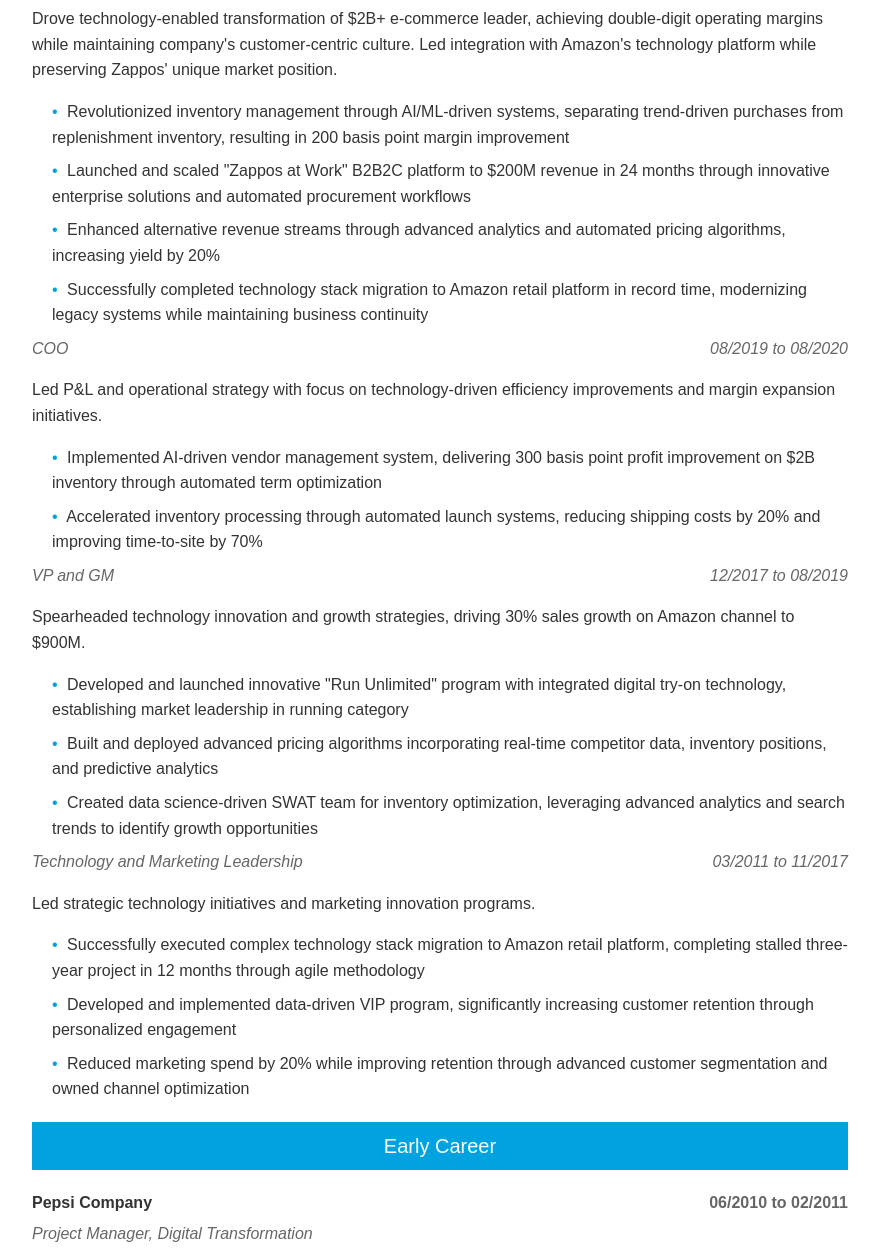
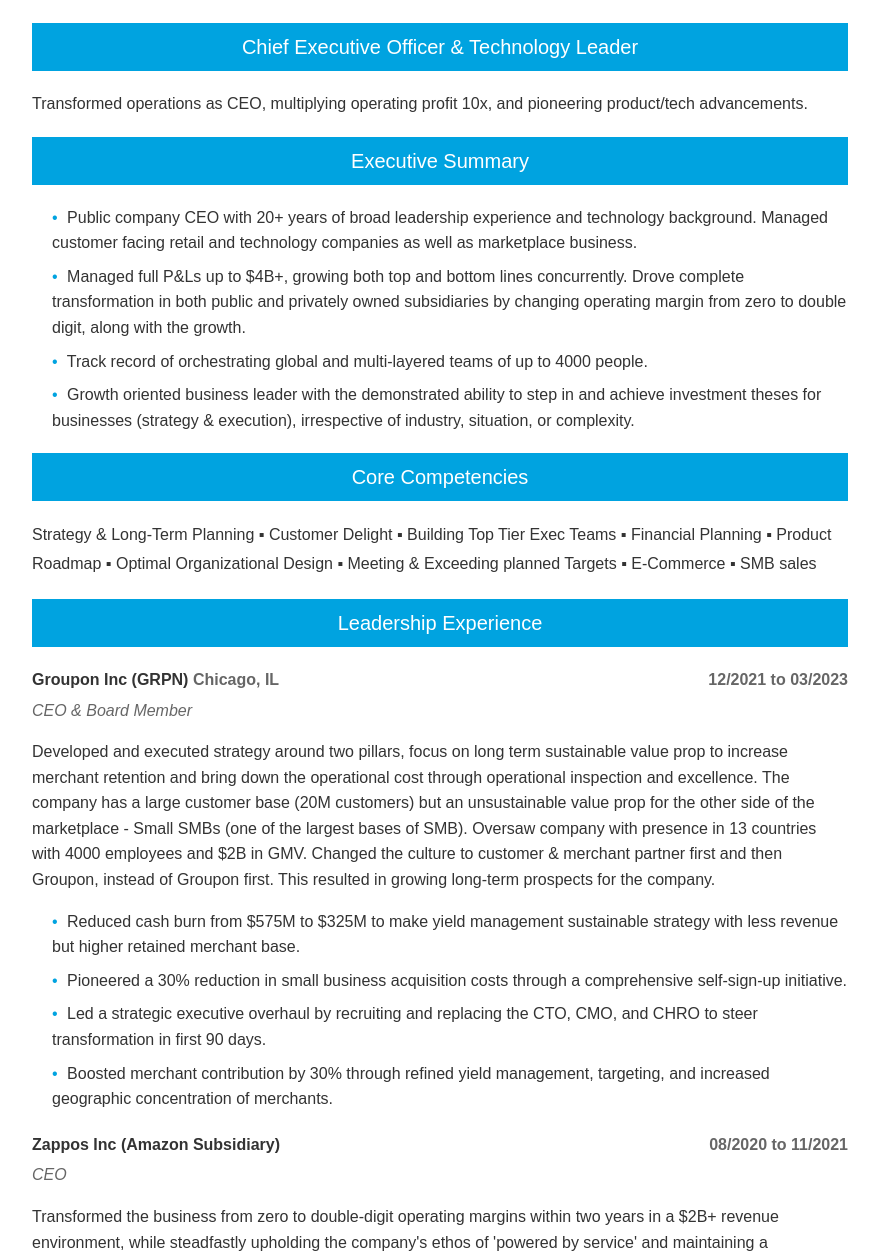
Before and after one commit to KProtoType/professional-resume, a plain HTML site: page index.html in a window 1280 px wide. Shown: the part 114-1373 px from the top of the page, without its empty margins (200-1080 px from the left). Drawn offline with Linux system fonts and the light colour scheme.

Commit message:
Update content to match original document exactly, particularly Groupon section

```diff
--- a/index.html
+++ b/index.html
@@ -1,5 +1,6 @@
 <!DOCTYPE html>
 <html lang="en">
+<!-- Previous head section remains the same -->
 <head>
     <meta charset="UTF-8">
     <meta name="viewport" content="width=device-width, initial-scale=1.0">
@@ -7,8 +8,54 @@
     <link rel="stylesheet" href="css/styles.css">
 </head>
 <body>
-    <!-- Previous sections remain the same -->
+    <!-- Header sections remain the same until Leadership Experience -->
 
+    <div class="header">
+        <div class="name">Kedar Deshpande</div>
+        <div class="contact">Henderson, NV 89012 ▪ 1-775-846-9271 ▪ kvdeshpande@gmail.com</div>
+    </div>
+
+    <div class="title">Chief Executive Officer & Technology Leader</div>
+
+    <div class="section">
+        <p>Transformed operations as CEO, multiplying operating profit 10x, and pioneering product/tech advancements.</p>
+    </div>
+
+    <div class="title">Executive Summary</div>
+
+    <div class="section">
+        <div class="bullet"><span class="bullet-symbol">•</span> Public company CEO with 20+ years of broad leadership experience and technology background. Managed customer facing retail and technology companies as well as marketplace business.</div>
+        <div class="bullet"><span class="bullet-symbol">•</span> Managed full P&Ls up to $4B+, growing both top and bottom lines concurrently. Drove complete transformation in both public and privately owned subsidiaries by changing operating margin from zero to double digit, along with the growth.</div>
+        <div class="bullet"><span class="bullet-symbol">•</span> Track record of orchestrating global and multi-layered teams of up to 4000 people.</div>
+        <div class="bullet"><span class="bullet-symbol">•</span> Growth oriented business leader with the demonstrated ability to step in and achieve investment theses for businesses (strategy & execution), irrespective of industry, situation, or complexity.</div>
+    </div>
+
+    <div class="title">Core Competencies</div>
+
+    <div class="section">
+        <div class="competencies">
+            Strategy & Long-Term Planning ▪ Customer Delight ▪ Building Top Tier Exec Teams ▪ Financial Planning ▪ Product Roadmap ▪ Optimal Organizational Design ▪ Meeting & Exceeding planned Targets ▪ E-Commerce ▪ SMB sales
+        </div>
+    </div>
+
+    <div class="title">Leadership Experience</div>
+
+    <div class="section">
+        <div class="company">
+            Groupon Inc (GRPN) <span class="location">Chicago, IL</span>
+            <span class="date">12/2021 to 03/2023</span>
+        </div>
+        <div class="role">CEO & Board Member</div>
+
+        <p>Developed and executed strategy around two pillars, focus on long term sustainable value prop to increase merchant retention and bring down the operational cost through operational inspection and excellence. The company has a large customer base (20M customers) but an unsustainable value prop for the other side of the marketplace - Small SMBs (one of the largest bases of SMB). Oversaw company with presence in 13 countries with 4000 employees and $2B in GMV. Changed the culture to customer & merchant partner first and then Groupon, instead of Groupon first. This resulted in growing long-term prospects for the company.</p>
+
+        <div class="bullet"><span class="bullet-symbol">•</span> Reduced cash burn from $575M to $325M to make yield management sustainable strategy with less revenue but higher retained merchant base.</div>
+        <div class="bullet"><span class="bullet-symbol">•</span> Pioneered a 30% reduction in small business acquisition costs through a comprehensive self-sign-up initiative.</div>
+        <div class="bullet"><span class="bullet-symbol">•</span> Led a strategic executive overhaul by recruiting and replacing the CTO, CMO, and CHRO to steer transformation in first 90 days.</div>
+        <div class="bullet"><span class="bullet-symbol">•</span> Boosted merchant contribution by 30% through refined yield management, targeting, and increased geographic concentration of merchants.</div>
+    </div>
+
+    <!-- Continue with Zappos experience -->
     <div class="section">
         <div class="company">
             Zappos Inc (Amazon Subsidiary)
@@ -16,35 +63,34 @@
         </div>
         <div class="role">CEO</div>
 
-        <p>Drove technology-enabled transformation of $2B+ e-commerce leader, achieving double-digit operating margins while maintaining company's customer-centric culture. Led integration with Amazon's technology platform while preserving Zappos' unique market position.</p>
+        <p>Transformed the business from zero to double-digit operating margins within two years in a $2B+ revenue environment, while steadfastly upholding the company's ethos of 'powered by service' and maintaining a 'happiness' culture.</p>
 
-        <div class="bullet"><span class="bullet-symbol">•</span> Revolutionized inventory management through AI/ML-driven systems, separating trend-driven purchases from replenishment inventory, resulting in 200 basis point margin improvement</div>
-        <div class="bullet"><span class="bullet-symbol">•</span> Launched and scaled "Zappos at Work" B2B2C platform to $200M revenue in 24 months through innovative enterprise solutions and automated procurement workflows</div>
-        <div class="bullet"><span class="bullet-symbol">•</span> Enhanced alternative revenue streams through advanced analytics and automated pricing algorithms, increasing yield by 20%</div>
-        <div class="bullet"><span class="bullet-symbol">•</span> Successfully completed technology stack migration to Amazon retail platform in record time, modernizing legacy systems while maintaining business continuity</div>
+        <div class="bullet"><span class="bullet-symbol">•</span> Revolutionized retail buying by differentiating 'art' (new inventory) from 'science' (replenishment inventory) and implementing algorithm-based replenishment/pricing systems, increasing operating margins by 200 bps.</div>
+        <div class="bullet"><span class="bullet-symbol">•</span> Pioneered 'Zappos at Work', a novel business line, and scaled it to $200M in revenue within two years, contributing 40% to native Zappos profit.</div>
+        <div class="bullet"><span class="bullet-symbol">•</span> Enhanced alternative liquidation channels, boosting overall yield by 20%.</div>
 
         <div class="role">COO <span class="date">08/2019 to 08/2020</span></div>
 
-        <p>Led P&L and operational strategy with focus on technology-driven efficiency improvements and margin expansion initiatives.</p>
+        <p>Owned entire P&L of the business besides organization design org. Started working on the target of making double digit operating profit initiatives.</p>
 
-        <div class="bullet"><span class="bullet-symbol">•</span> Implemented AI-driven vendor management system, delivering 300 basis point profit improvement on $2B inventory through automated term optimization</div>
-        <div class="bullet"><span class="bullet-symbol">•</span> Accelerated inventory processing through automated launch systems, reducing shipping costs by 20% and improving time-to-site by 70%</div>
+        <div class="bullet"><span class="bullet-symbol">•</span> Strategically renegotiated vendor terms, boosting profits by 300 basis points on $2B inventory, enhancing operational efficiency</div>
+        <div class="bullet"><span class="bullet-symbol">•</span> Streamlined inventory launch processes, reducing shipping costs by 20% and cutting time to site for received inventory by 70%.</div>
 
         <div class="role">VP and GM <span class="date">12/2017 to 08/2019</span></div>
 
-        <p>Spearheaded technology innovation and growth strategies, driving 30% sales growth on Amazon channel to $900M.</p>
+        <p>Drove a 30% sales growth on Amazon channel, escalating revenue to $900M through innovative sales strategies</p>
 
-        <div class="bullet"><span class="bullet-symbol">•</span> Developed and launched innovative "Run Unlimited" program with integrated digital try-on technology, establishing market leadership in running category</div>
-        <div class="bullet"><span class="bullet-symbol">•</span> Built and deployed advanced pricing algorithms incorporating real-time competitor data, inventory positions, and predictive analytics</div>
-        <div class="bullet"><span class="bullet-symbol">•</span> Created data science-driven SWAT team for inventory optimization, leveraging advanced analytics and search trends to identify growth opportunities</div>
+        <div class="bullet"><span class="bullet-symbol">•</span> Launched the Run unlimited campaign, a 30-day risk-free tryout for running shoes, establishing the company as the #1 online retailer for running shoes.</div>
+        <div class="bullet"><span class="bullet-symbol">•</span> Implemented advanced pricing algorithms based on in-depth inputs such as competitor pricing, inventory position and replenishment timelines.</div>
+        <div class="bullet"><span class="bullet-symbol">•</span> Assembled a SWAT team to acquire inventory not acquired through buyers, leveraging search/demand data beyond current site searches.</div>
+        <div class="bullet"><span class="bullet-symbol">•</span> Recruited a specialized team in marketing, merchandising, data science to fuel growth.</div>
 
-        <div class="role">Technology and Marketing Leadership <span class="date">03/2011 to 11/2017</span></div>
+        <div class="role">Various Technology and Marketing Roles <span class="date">03/2011 to 11/2017</span></div>
 
-        <p>Led strategic technology initiatives and marketing innovation programs.</p>
+        <p>Completed technology stack migration to Amazon retail platform in a year for a project that was stuck for earlier three years.</p>
 
-        <div class="bullet"><span class="bullet-symbol">•</span> Successfully executed complex technology stack migration to Amazon retail platform, completing stalled three-year project in 12 months through agile methodology</div>
-        <div class="bullet"><span class="bullet-symbol">•</span> Developed and implemented data-driven VIP program, significantly increasing customer retention through personalized engagement</div>
-        <div class="bullet"><span class="bullet-symbol">•</span> Reduced marketing spend by 20% while improving retention through advanced customer segmentation and owned channel optimization</div>
+        <div class="bullet"><span class="bullet-symbol">•</span> Revitalized VIP program, significantly increasing customer retention by offering compelling value propositions</div>
+        <div class="bullet"><span class="bullet-symbol">•</span> Decreased overall marketing spend by 20% while increasing retention by implementing targeted customer strategy and enhanced utilization of owned marketing channels.</div>
     </div>
 
     <div class="title">Early Career</div>
@@ -54,15 +100,13 @@
             Pepsi Company
             <span class="date">06/2010 to 02/2011</span>
         </div>
-        <div class="role">Project Manager, Digital Transformation</div>
-        <p>Led strategic technology initiatives for supply chain optimization</p>
+        <div class="role">Project Manager</div>
 
         <div class="company">
             General Electric - Measurement and Control Solutions
             <span class="date">08/2004 to 06/2010</span>
         </div>
         <div class="role">Software Engineer</div>
-        <p>Developed enterprise-scale measurement and control systems, focusing on real-time data processing and analytics</p>
     </div>
 
     <div class="title">Education</div>
@@ -70,11 +114,9 @@
     <div class="section">
         <div class="company">University of Nevada Reno</div>
         <div class="role">Master of Computer Engineering (MS)</div>
-        <p>Focus: Advanced Software Systems and Machine Learning</p>
 
-        <div class="company">Babasaheb Ambedkar Marathwada University</div>
-        <div class="role">Bachelor of Engineering (BE) - Instrumentation Engineering</div>
-        <p>Focus: Control Systems and Automation</p>
+        <div class="company">Babasaheb Ambedkar Marathwada University Aurangabad India</div>
+        <div class="role">Bachelor of Engineering (BE) - Instrumentation engineering</div>
     </div>
 </body>
 </html>
```
